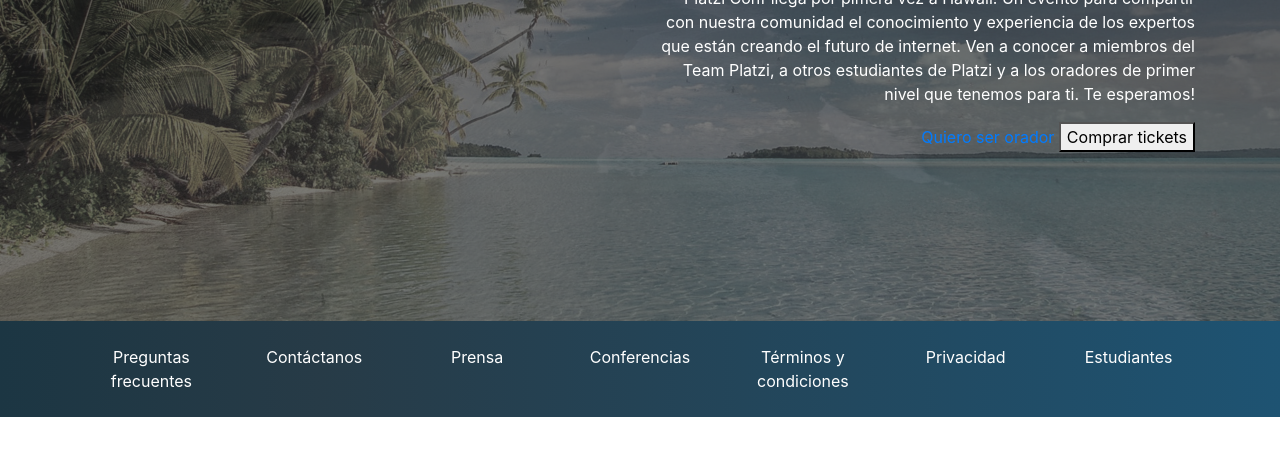
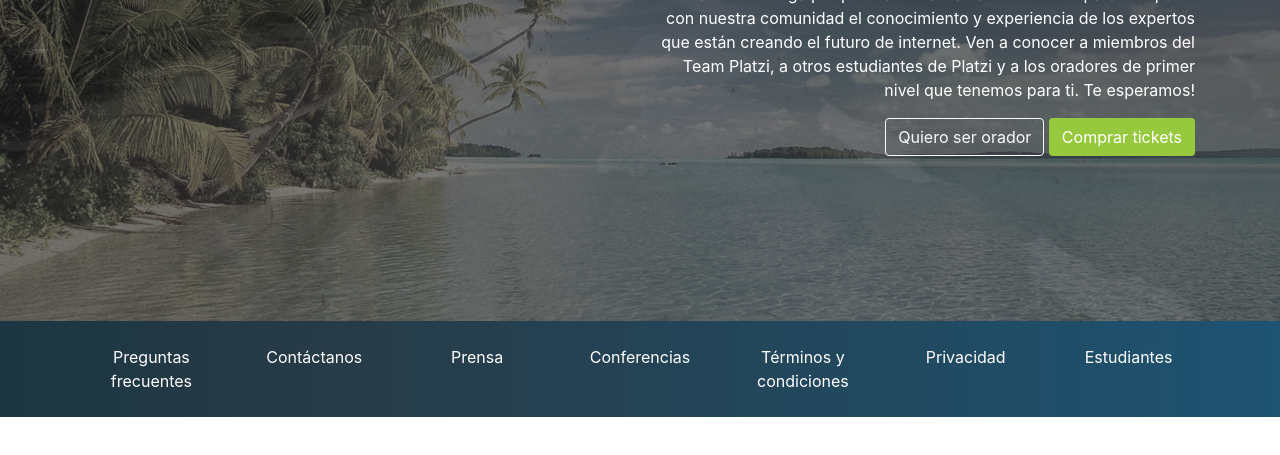
Before and after one commit to josetuzin/curso-bootstrap-4, a plain HTML site: page index.html in a window 1280 px wide. Shown: the part 295-750 px from the top of the page. Drawn offline with nearby package versions, Linux system fonts and the light colour scheme.

Commit message:
clase 11

```diff
--- a/index.css
+++ b/index.css
@@ -1,6 +1,15 @@
 
 .text-platzi {
   color: #97c93e !important;
+}
+
+.btn-platzi {
+  background-color: #97c93e;
+  color: white;
+}
+
+.btn-platzi:hover {
+  background-color: #82ad36;
 }
 
 #header img {
--- a/index.html
+++ b/index.html
@@ -77,8 +77,8 @@
                   estudiantes de Platzi y a los oradores de primer nivel
                   que tenemos para ti. Te esperamos!
                 </p>
-                <a href="#">Quiero ser orador</a>
-                <button type="button">Comprar tickets</button>
+                <a href="#" class="btn btn-outline-light">Quiero ser orador</a>
+                <button type="button" class="btn btn-platzi">Comprar tickets</button>
               </div>
             </div>
           </div>
```
